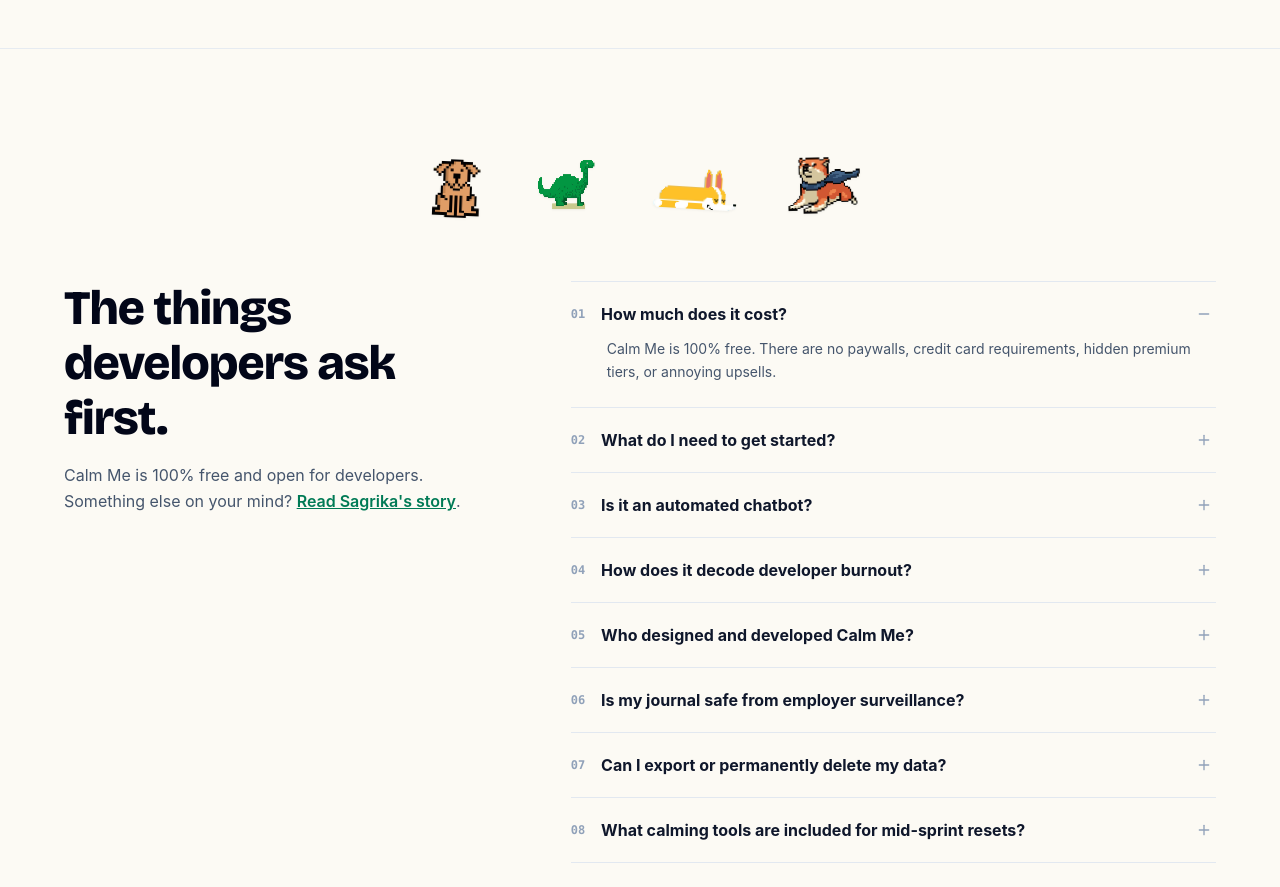
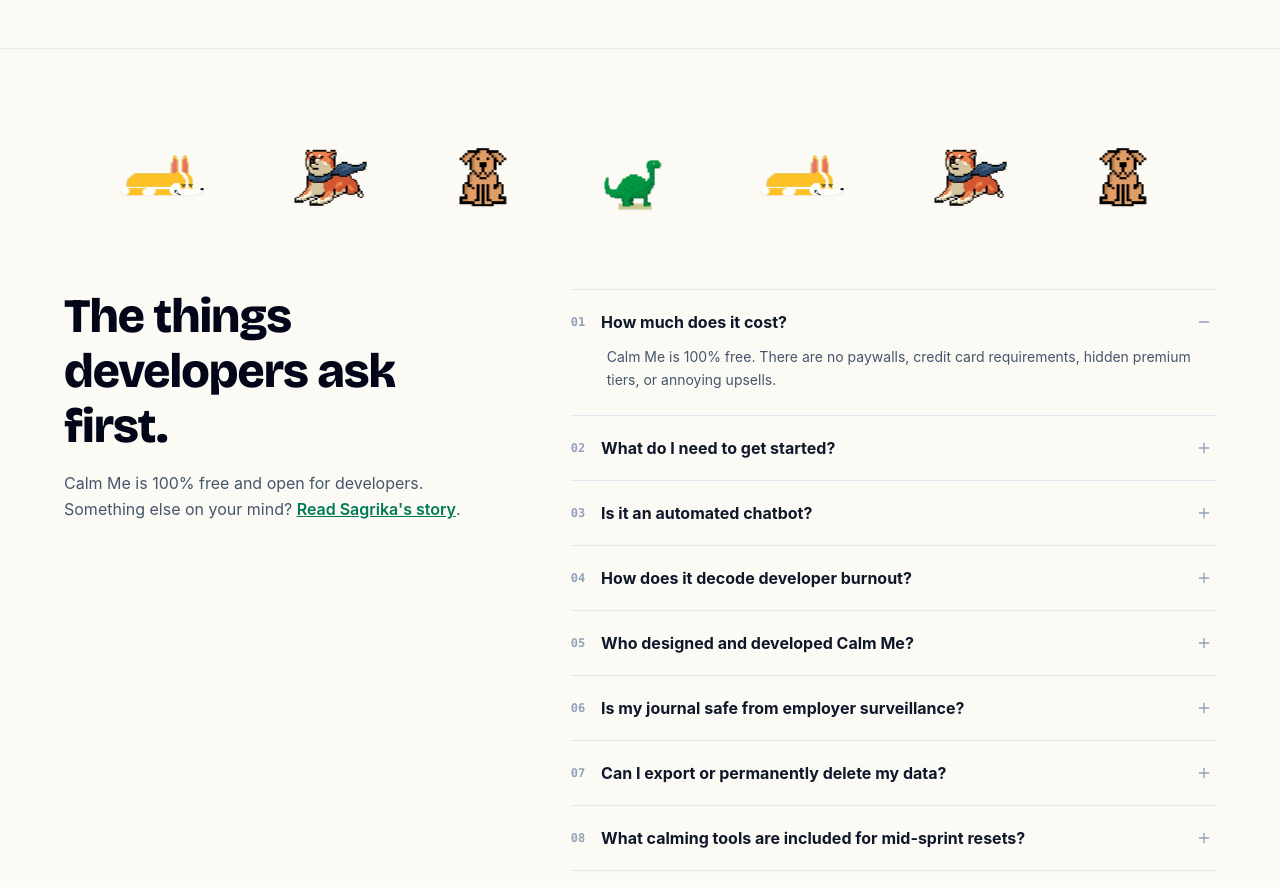
Before and after one commit to sagrikathakur/mood-tracker, a React (Vite) app in the folder client/: page / in a window 1280 px wide. Shown: the part 4680-5567 px from the top of the page. Built offline with nearby package versions, Linux system fonts and the light colour scheme.

Commit message:
feat: add PatternFAQ component and custom styling for animations and scrollbars

```diff
--- a/client/src/Components/PatternFAQ.jsx
+++ b/client/src/Components/PatternFAQ.jsx
@@ -46,12 +46,45 @@ const FAQS = [
   },
 ];
 
-const PET_LIST = [
-  { id: "p-1", name: "Pixel Pup", img: assets.p1, sound: 440, anim: "animate-walk", delay: "0s" },
-  { id: "p-2", name: "Pixel Dino", img: assets.p2, sound: 480, anim: "animate-walk-dino", delay: "0.45s" },
-  { id: "p-3", name: "Sleeping Corgi", img: assets.p3, sound: 520, anim: "animate-walk-corgi", delay: "0.85s" },
-  { id: "p-4", name: "Super Shiba", img: assets.p4, sound: 560, anim: "animate-walk-super", delay: "0.3s" },
+// Base companion pets with pure Tailwind walking utility classes (slow, staggered walking gait)
+const BASE_PETS = [
+  {
+    id: "p-1",
+    name: "Pixel Pup",
+    img: assets.p1,
+    sound: 440,
+    delay: "0s",
+    animClass: "animate-bounce [animation-duration:1.4s]",
+  },
+  {
+    id: "p-2",
+    name: "Pixel Dino",
+    img: assets.p2,
+    sound: 480,
+    delay: "0.45s",
+    animClass: "animate-bounce [animation-duration:1.8s]",
+  },
+  {
+    id: "p-3",
+    name: "Sleeping Corgi",
+    img: assets.p3,
+    sound: 520,
+    delay: "0.85s",
+    animClass: "animate-bounce [animation-duration:1.5s]",
+  },
+  {
+    id: "p-4",
+    name: "Super Shiba",
+    img: assets.p4,
+    sound: 560,
+    delay: "0.2s",
+    animClass: "animate-bounce [animation-duration:1.6s]",
+  },
 ];
+
+// 2 identical sequences of pets for seamless 50% left-to-right infinite loop
+const HALF_SEQUENCE = [...BASE_PETS, ...BASE_PETS, ...BASE_PETS];
+const FULL_TRACK = [...HALF_SEQUENCE, ...HALF_SEQUENCE];
 
 export const PatternFAQ = () => {
   const [openIndex, setOpenIndex] = useState(0);
@@ -64,15 +97,16 @@ export const PatternFAQ = () => {
   return (
     <section id="faq" className="w-full bg-[#FCFAF4] text-slate-900 py-16 sm:py-24 px-4 sm:px-8">
       <div className="max-w-6xl mx-auto space-y-12">
-        {/* Sanctuary Pixel Pets (p-1, p-2, p-3, p-4) Walking Animations */}
-        <div className="flex items-center justify-center gap-6 sm:gap-10 py-2 select-none">
-          {PET_LIST.map((pet) => (
+        {/* Sanctuary Pixel Pets (p-1, p-2, p-3, p-4) Walking Infinite Animation from Left to Right */}
+        <div className="w-full overflow-hidden py-3 select-none">
+          <div className="flex items-center gap-12 sm:gap-20 w-max animate-walk-right hover:[animation-play-state:paused]">
+            {FULL_TRACK.map((pet, idx) => (
               <div
-              key={pet.id}
-              className={`cursor-pointer transition-transform duration-200 hover:scale-120 active:scale-95 ${pet.anim}`}
+                key={`${pet.id}-${idx}`}
+                className={`cursor-pointer transition-transform duration-200 hover:scale-125 active:scale-95 shrink-0 ${pet.animClass}`}
                 style={{ animationDelay: pet.delay }}
                 onClick={() => sounds.playPop(pet.sound)}
-              title={`${pet.name} · Walking in sanctuary`}
+                title={`${pet.name} · Walking from left to right`}
               >
                 <img
                   src={pet.img}
@@ -82,6 +116,7 @@ export const PatternFAQ = () => {
                 />
               </div>
             ))}
+          </div>
         </div>
 
         <div className="grid grid-cols-1 lg:grid-cols-12 gap-12 sm:gap-16 items-start">
@@ -99,7 +134,7 @@ export const PatternFAQ = () => {
             </p>
           </div>
 
-          {/* Right Column: Numbered Accordion 01-08 (7 Cols - Matches Frame 00:07 - 00:08) */}
+          {/* Right Column: Numbered Accordion 01-08 */}
           <div className="lg:col-span-7 divide-y divide-slate-200 border-y border-slate-200">
             {FAQS.map((faq, idx) => {
               const isOpen = openIndex === idx;
--- a/client/src/index.css
+++ b/client/src/index.css
@@ -6,10 +6,17 @@
   --font-display: 'Bricolage Grotesque', sans-serif;
   --font-body: 'Plus Jakarta Sans', sans-serif;
 
-  --animate-walk: walk-step 1.5s ease-in-out infinite;
-  --animate-walk-dino: dino-walk 2.0s ease-in-out infinite;
-  --animate-walk-corgi: corgi-walk 1.35s ease-in-out infinite;
-  --animate-walk-super: super-patrol 1.6s ease-in-out infinite;
+  --animate-walk-right: walk-right 38s linear infinite;
+
+  @keyframes walk-right {
+    0% {
+      transform: translateX(-50%);
+    }
+
+    100% {
+      transform: translateX(0%);
+    }
+  }
 }
 
 html {
@@ -24,7 +31,10 @@ body {
   -webkit-font-smoothing: antialiased;
 }
 
-h1, h2, h3, .font-display {
+h1,
+h2,
+h3,
+.font-display {
   font-family: 'Bricolage Grotesque', sans-serif;
   letter-spacing: -0.02em;
 }
@@ -44,181 +54,159 @@ h1, h2, h3, .font-display {
   width: 6px;
   height: 6px;
 }
+
 ::-webkit-scrollbar-track {
   background: transparent;
 }
+
 ::-webkit-scrollbar-thumb {
   background: #CBD5E1;
   border-radius: 9999px;
 }
+
 ::-webkit-scrollbar-thumb:hover {
   background: #94A3B8;
 }
 
-/* ==========================================================
-   Pixel Pet & Character Keyframe Animations
-   ========================================================== */
+
 
 @keyframes pet-breathe {
-  0%, 100% {
+
+  0%,
+  100% {
     transform: translateY(0px) scale(1, 1);
   }
+
   50% {
     transform: translateY(-4px) scale(1.02, 0.98);
   }
 }
 
 @keyframes pet-float {
-  0%, 100% {
+
+  0%,
+  100% {
     transform: translateY(0px);
   }
+
   50% {
     transform: translateY(-8px);
   }
 }
 
 @keyframes pet-tail-wag {
-  0%, 100% {
+
+  0%,
+  100% {
     transform: rotate(0deg);
   }
+
   25% {
     transform: rotate(-12deg);
   }
+
   75% {
     transform: rotate(14deg);
   }
 }
 
 @keyframes pet-ear-twitch {
-  0%, 88%, 100% {
+
+  0%,
+  88%,
+  100% {
     transform: rotate(0deg);
   }
+
   92% {
     transform: rotate(-8deg);
   }
+
   96% {
     transform: rotate(6deg);
   }
 }
 
 @keyframes pet-wing-flap {
-  0%, 100% {
+
+  0%,
+  100% {
     transform: scaleX(1);
   }
+
   50% {
     transform: scaleX(0.65) translateY(-1px);
   }
 }
 
 @keyframes pet-blink {
-  0%, 94%, 98%, 100% {
+
+  0%,
+  94%,
+  98%,
+  100% {
     transform: scaleY(1);
   }
+
   96% {
     transform: scaleY(0.1);
   }
 }
 
 @keyframes pet-waddle {
-  0%, 100% {
+
+  0%,
+  100% {
     transform: rotate(0deg);
   }
+
   25% {
     transform: rotate(-7deg) translateY(-2px);
   }
+
   75% {
     transform: rotate(7deg) translateY(-2px);
   }
 }
 
 @keyframes pet-hop {
-  0%, 100% {
+
+  0%,
+  100% {
     transform: translateY(0px) scale(1, 1);
   }
+
   40% {
     transform: translateY(-10px) scale(0.95, 1.05);
   }
+
   55% {
     transform: translateY(0px) scale(1.06, 0.94);
   }
 }
 
-@keyframes walk-step {
-  0%, 100% {
-    transform: translateY(0px) rotate(-4deg);
-  }
-  25% {
-    transform: translateY(-6px) rotate(0deg);
-  }
-  50% {
-    transform: translateY(0px) rotate(4deg);
-  }
-  75% {
-    transform: translateY(-6px) rotate(0deg);
-  }
-}
-
-@keyframes dino-walk {
-  0%, 100% {
-    transform: translateY(0px) rotate(-2.5deg);
-  }
-  25% {
-    transform: translateY(-5px) rotate(0deg);
-  }
-  50% {
-    transform: translateY(0px) rotate(2.5deg);
-  }
-  75% {
-    transform: translateY(-5px) rotate(0deg);
-  }
-}
-
-@keyframes corgi-walk {
-  0%, 100% {
-    transform: translateY(0px) rotate(-3.5deg);
-  }
-  25% {
-    transform: translateY(-5px) rotate(0deg);
-  }
-  50% {
-    transform: translateY(0px) rotate(3.5deg);
-  }
-  75% {
-    transform: translateY(-5px) rotate(0deg);
-  }
-}
-
-@keyframes super-patrol {
-  0%, 100% {
-    transform: translateY(0px) rotate(-3deg);
-  }
-  25% {
-    transform: translateY(-8px) rotate(0deg);
-  }
-  50% {
-    transform: translateY(0px) rotate(3deg);
-  }
-  75% {
-    transform: translateY(-8px) rotate(0deg);
-  }
-}
 
 @keyframes cloud-drift {
   0% {
     transform: translateX(-15%);
   }
+
   50% {
     transform: translateX(15%);
   }
+
   100% {
     transform: translateX(-15%);
   }
 }
 
 @keyframes speech-bubble-bounce {
-  0%, 100% {
+
+  0%,
+  100% {
     transform: translateY(0px);
   }
+
   50% {
     transform: translateY(-4px);
   }
```
Lines whose indentation alone changed are shown as unchanged.
